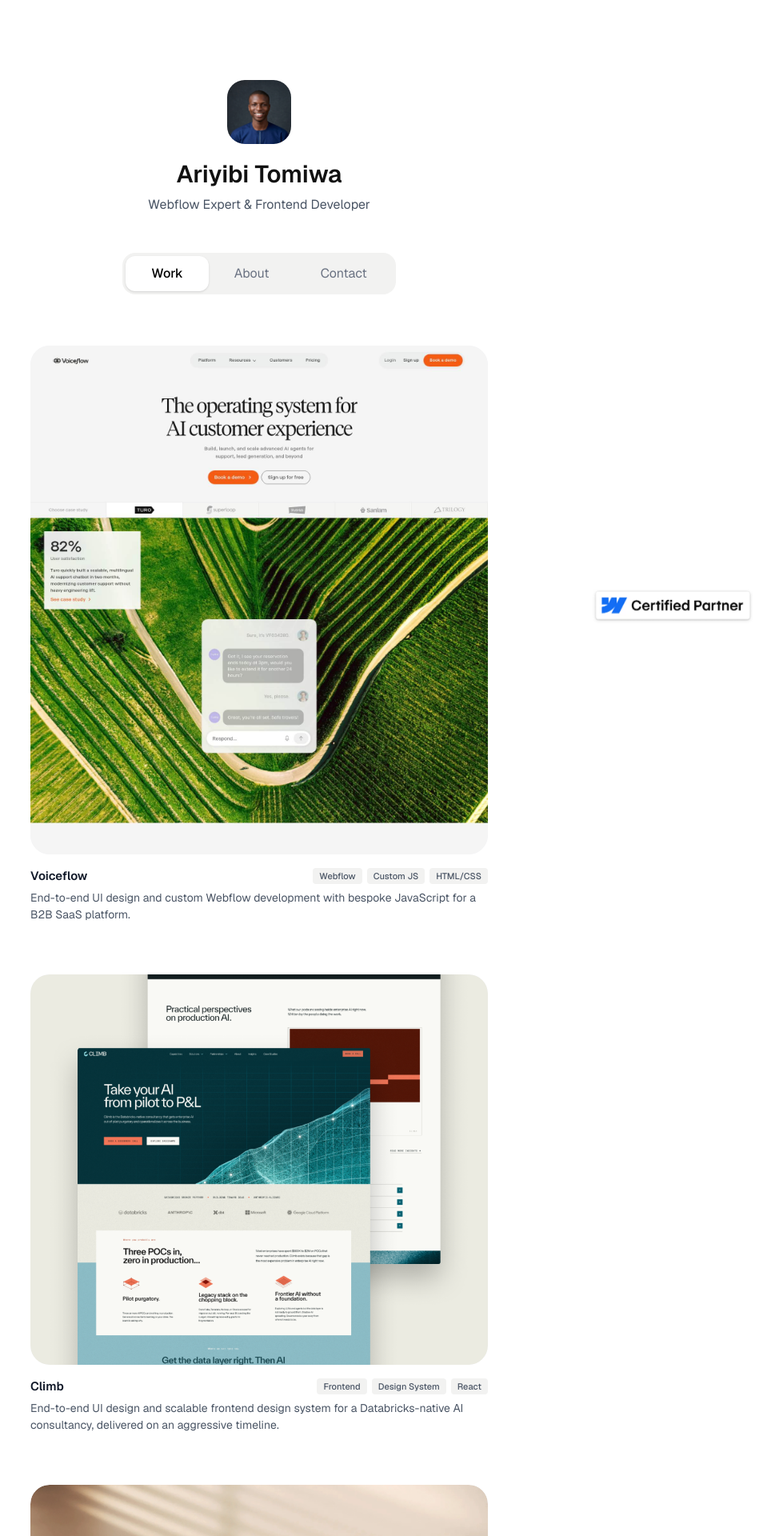
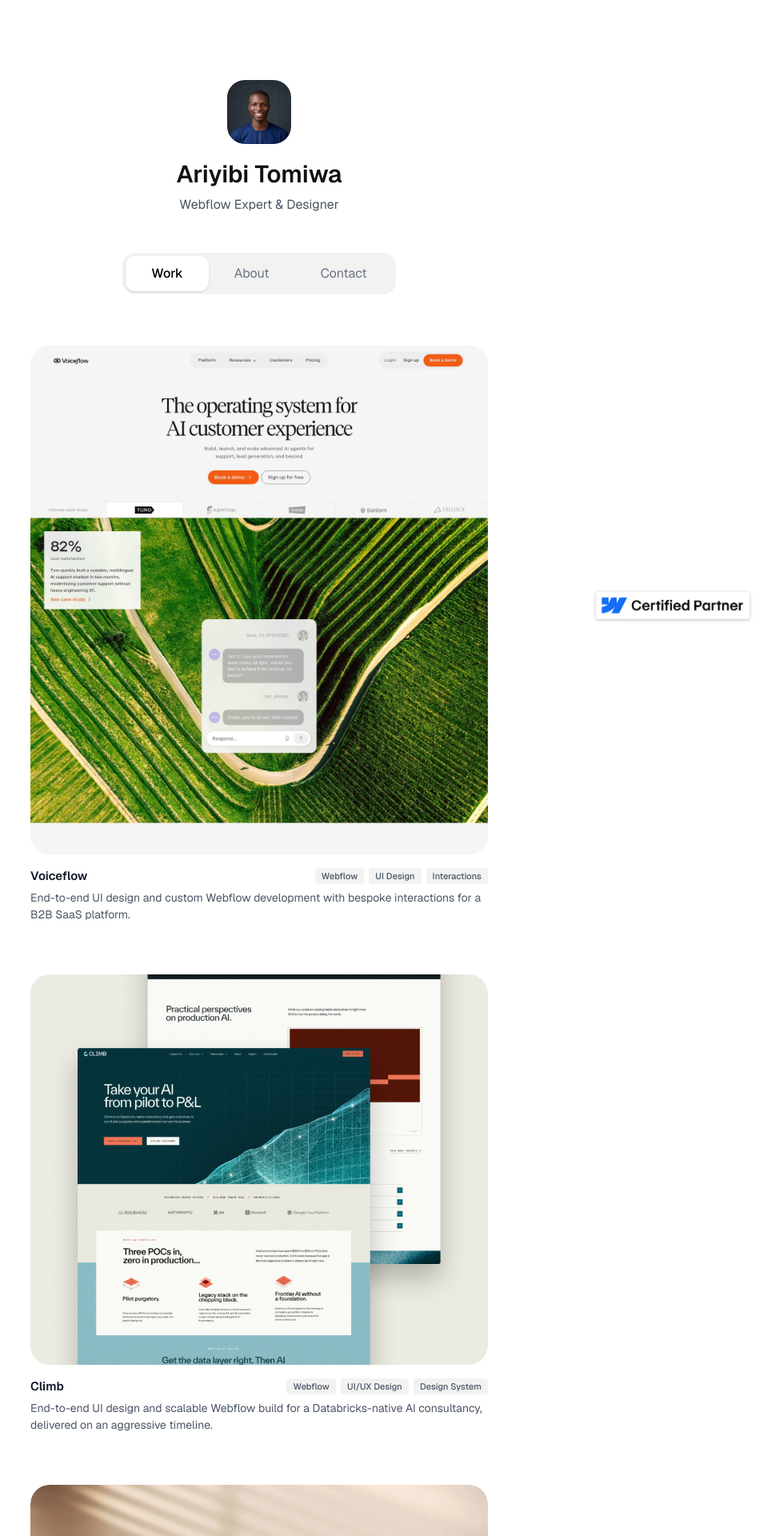
Before and after one commit to Tommyisbae/ariyibitomiwa, a React (Vite) app: page / in a window 1280 px wide. Shown: the top 1920 px of the page at 80% size, without its empty margins (316-1280 px from the left). Built offline with nearby package versions, Linux system fonts and the light colour scheme.

Commit message:
made changes

```diff
--- a/index.html
+++ b/index.html
@@ -5,21 +5,21 @@
     <meta name="viewport" content="width=device-width, initial-scale=1.0" />
 
     <!-- Primary Meta Tags -->
-    <title>Ariyibi Tomiwa | Webflow Expert & Frontend Developer</title>
-    <meta name="title" content="Ariyibi Tomiwa | Webflow Expert & Frontend Developer" />
-    <meta name="description" content="Portfolio of Ariyibi Tomiwa, Certified Webflow Partner and Frontend Developer specializing in high-performance Webflow websites, HTML, CSS, JavaScript, and React." />
+    <title>Ariyibi Tomiwa | Webflow Expert & Designer</title>
+    <meta name="title" content="Ariyibi Tomiwa | Webflow Expert & Designer" />
+    <meta name="description" content="Portfolio of Ariyibi Tomiwa, Certified Webflow Partner and Designer specializing in high-performance Webflow websites, UI/UX design, and interactions." />
 
     <!-- Open Graph / Facebook -->
     <meta property="og:type" content="website" />
-    <meta property="og:title" content="Ariyibi Tomiwa | Webflow Expert & Frontend Developer" />
-    <meta property="og:description" content="Portfolio of Ariyibi Tomiwa, Certified Webflow Partner and Frontend Developer specializing in high-performance Webflow websites, HTML, CSS, JavaScript, and React." />
+    <meta property="og:title" content="Ariyibi Tomiwa | Webflow Expert & Designer" />
+    <meta property="og:description" content="Portfolio of Ariyibi Tomiwa, Certified Webflow Partner and Designer specializing in high-performance Webflow websites, UI/UX design, and interactions." />
     <!-- You can update the content of this og:image tag with a real deployed preview image URL if preferred later -->
     <meta property="og:image" content="/3DAqiz7qgEOCNbeL8NOmlMoUg.png (1).png" />
 
     <!-- Twitter -->
     <meta property="twitter:card" content="summary_large_image" />
-    <meta property="twitter:title" content="Ariyibi Tomiwa | Webflow Expert & Frontend Developer" />
-    <meta property="twitter:description" content="Portfolio of Ariyibi Tomiwa, Certified Webflow Partner and Frontend Developer specializing in high-performance Webflow websites, HTML, CSS, JavaScript, and React." />
+    <meta property="twitter:title" content="Ariyibi Tomiwa | Webflow Expert & Designer" />
+    <meta property="twitter:description" content="Portfolio of Ariyibi Tomiwa, Certified Webflow Partner and Designer specializing in high-performance Webflow websites, UI/UX design, and interactions." />
 
     <!-- Theme Color -->
     <meta name="theme-color" content="#ffffff" />
@@ -28,18 +28,18 @@
   </head>
   <body>
     <noscript>
-      <h1>Ariyibi Tomiwa | Webflow Expert & Frontend Developer</h1>
-      <p>Webflow Expert & Frontend Developer (HTML, CSS, JavaScript, React)</p>
-      <p>For the last 3+ years, I've been obsessed with building high-performance websites and digital experiences that win you business. As a Webflow expert and frontend developer, I bring designs to life with clean semantic HTML, modern CSS, JavaScript (ES6+), and React.</p>
+      <h1>Ariyibi Tomiwa | Webflow Expert & Designer</h1>
+      <p>Webflow Expert & Designer</p>
+      <p>For the last 3+ years, I've been obsessed with building high-performance websites and digital experiences that win you business. As a Webflow expert and designer, I craft bespoke visual experiences and scalable websites that look exceptional and drive measurable growth.</p>
       <h2>Work</h2>
       <ul>
-        <li><strong>Voiceflow:</strong> End-to-end UI design and custom Webflow development with bespoke JavaScript for a B2B SaaS platform.</li>
-        <li><strong>Climb:</strong> End-to-end UI design and scalable frontend design system for a Databricks-native AI consultancy, delivered on an aggressive timeline.</li>
-        <li><strong>Intryc AI:</strong> End-to-end UI design and custom frontend engineering, delivering a high-performance web experience that drives engagement.</li>
-        <li><strong>Mono AI:</strong> From concept to live site—seamless UI/UX design and frontend development bringing clarity to complex AI workflows.</li>
+        <li><strong>Voiceflow:</strong> End-to-end UI design and custom Webflow development with bespoke interactions for a B2B SaaS platform.</li>
+        <li><strong>Climb:</strong> End-to-end UI design and scalable Webflow build for a Databricks-native AI consultancy, delivered on an aggressive timeline.</li>
+        <li><strong>Intryc AI:</strong> End-to-end UI design and high-performance Webflow execution, delivering a modern digital experience that drives engagement.</li>
+        <li><strong>Mono AI:</strong> From concept to live site—seamless UI/UX design and Webflow execution bringing clarity to complex AI workflows.</li>
         <li><strong>Tandem:</strong> Pixel-perfect web design paired with flawless Webflow execution to bridge an ambitious brand vision.</li>
         <li><strong>Cameron Gawley:</strong> Comprehensive UX design and scalable Webflow development transitioning a DTC consultant into a strategic institution.</li>
-        <li><strong>Haven Oaks:</strong> End-to-end product design and responsive frontend architecture for an accessible, trust-driven care platform.</li>
+        <li><strong>Haven Oaks:</strong> End-to-end product design and responsive Webflow architecture for an accessible, trust-driven care platform.</li>
       </ul>
       <h2>Contact</h2>
       <p>Email: ariyibitomiwa611@gmail.com</p>
@@ -47,18 +47,18 @@
     </noscript>
     <div id="root">
       <div style="display: none;">
-        <h1>Ariyibi Tomiwa | Webflow Expert & Frontend Developer</h1>
-        <p>Webflow Expert & Frontend Developer (HTML, CSS, JavaScript, React)</p>
-        <p>For the last 3+ years, I've been obsessed with building high-performance websites and digital experiences that win you business. As a Webflow expert and frontend developer, I bring designs to life with clean semantic HTML, modern CSS, JavaScript (ES6+), and React.</p>
+        <h1>Ariyibi Tomiwa | Webflow Expert & Designer</h1>
+        <p>Webflow Expert & Designer</p>
+        <p>For the last 3+ years, I've been obsessed with building high-performance websites and digital experiences that win you business. As a Webflow expert and designer, I craft bespoke visual experiences and scalable websites that look exceptional and drive measurable growth.</p>
         <h2>Work</h2>
         <ul>
-          <li><strong>Voiceflow:</strong> End-to-end UI design and custom Webflow development with bespoke JavaScript for a B2B SaaS platform.</li>
-          <li><strong>Climb:</strong> End-to-end UI design and scalable frontend design system for a Databricks-native AI consultancy, delivered on an aggressive timeline.</li>
-          <li><strong>Intryc AI:</strong> End-to-end UI design and custom frontend engineering, delivering a high-performance web experience that drives engagement.</li>
-          <li><strong>Mono AI:</strong> From concept to live site—seamless UI/UX design and frontend development bringing clarity to complex AI workflows.</li>
+          <li><strong>Voiceflow:</strong> End-to-end UI design and custom Webflow development with bespoke interactions for a B2B SaaS platform.</li>
+          <li><strong>Climb:</strong> End-to-end UI design and scalable Webflow build for a Databricks-native AI consultancy, delivered on an aggressive timeline.</li>
+          <li><strong>Intryc AI:</strong> End-to-end UI design and high-performance Webflow execution, delivering a modern digital experience that drives engagement.</li>
+          <li><strong>Mono AI:</strong> From concept to live site—seamless UI/UX design and Webflow execution bringing clarity to complex AI workflows.</li>
           <li><strong>Tandem:</strong> Pixel-perfect web design paired with flawless Webflow execution to bridge an ambitious brand vision.</li>
           <li><strong>Cameron Gawley:</strong> Comprehensive UX design and scalable Webflow development transitioning a DTC consultant into a strategic institution.</li>
-          <li><strong>Haven Oaks:</strong> End-to-end product design and responsive frontend architecture for an accessible, trust-driven care platform.</li>
+          <li><strong>Haven Oaks:</strong> End-to-end product design and responsive Webflow architecture for an accessible, trust-driven care platform.</li>
         </ul>
       </div>
     </div>
--- a/metadata.json
+++ b/metadata.json
@@ -1,6 +1,6 @@
 {
   "name": "Ariyibi Tomiwa Portfolio",
-  "description": "Portfolio of Ariyibi Tomiwa, Certified Webflow Partner and Frontend Developer specializing in Webflow, HTML, CSS, JavaScript, and React.",
+  "description": "Portfolio of Ariyibi Tomiwa, Certified Webflow Partner and Designer specializing in high-performance Webflow websites, UI/UX design, and interactions.",
   "requestFramePermissions": [],
   "majorCapabilities": []
 }
--- a/src/App.tsx
+++ b/src/App.tsx
@@ -5,32 +5,32 @@
   {
     id: 1,
     title: 'Voiceflow',
-    description: 'End-to-end UI design and custom Webflow development with bespoke JavaScript for a B2B SaaS platform.',
-    tags: ['Webflow', 'Custom JS', 'HTML/CSS'],
+    description: 'End-to-end UI design and custom Webflow development with bespoke interactions for a B2B SaaS platform.',
+    tags: ['Webflow', 'UI Design', 'Interactions'],
     coverUrl: "/voiceflowcover.jpeg",
     liveUrl: 'https://www.voiceflow.com/'
   },
   {
     id: 2,
     title: 'Climb',
-    description: 'End-to-end UI design and scalable frontend design system for a Databricks-native AI consultancy, delivered on an aggressive timeline.',
-    tags: ['Frontend', 'Design System', 'React'],
+    description: 'End-to-end UI design and scalable Webflow build for a Databricks-native AI consultancy, delivered on an aggressive timeline.',
+    tags: ['Webflow', 'UI/UX Design', 'Design System'],
     coverUrl: "/climb-cover.png",
     liveUrl: 'https://climb.ai/'
   },
   {
     id: 3,
     title: 'Intryc AI',
-    description: 'End-to-end UI design and custom frontend engineering, delivering a high-performance web experience that drives engagement.',
-    tags: ['Frontend', 'JavaScript (ES6+)', 'CSS3'],
+    description: 'End-to-end UI design and high-performance Webflow execution, delivering a modern digital experience that drives engagement.',
+    tags: ['Webflow', 'Web Design', 'Interactions'],
     coverUrl: '/0lG7iLlrMlQuKB1qJ4CddTWzo.mp4.png',
     liveUrl: 'https://www.intryc.com/'
   },
   {
     id: 4,
     title: 'Mono AI',
-    description: 'From concept to live site—seamless UI/UX design and frontend development bringing clarity to complex AI workflows.',
-    tags: ['Frontend', 'React', 'Interactions'],
+    description: 'From concept to live site—seamless UI/UX design and Webflow execution bringing clarity to complex AI workflows.',
+    tags: ['Webflow', 'UI/UX Design', 'Interactions'],
     coverUrl: '/Y43TDcqsno5M4iq5IHuxI0pTu2Y.mp4.png',
     liveUrl: 'https://mono-ai-e3cdb7.webflow.io/'
   },
@@ -38,7 +38,7 @@
     id: 5,
     title: 'Tandem',
     description: 'Pixel-perfect web design paired with flawless Webflow execution to bridge an ambitious brand vision.',
-    tags: ['Webflow', 'HTML/CSS', 'Interactions'],
+    tags: ['Webflow', 'Web Design', 'Interactions'],
     coverUrl: '/K33SR12U1IWujvZkbVkYKGAzhI.mp4.png',
     liveUrl: 'https://www.thetandemco.com/'
   },
@@ -46,15 +46,15 @@
     id: 6,
     title: 'Cameron Gawley',
     description: 'Comprehensive UX design and scalable Webflow development transitioning a DTC consultant into a strategic institution.',
-    tags: ['Webflow', 'JavaScript', 'Figma'],
+    tags: ['Webflow', 'UI/UX Design', 'Figma'],
     coverUrl: '/0lG7iLlrMlQuKB1qJ4CddTWzo.mp4 (2).png',
     liveUrl: 'https://www.camerongawley.com/'
   },
   {
     id: 7,
     title: 'Haven Oaks',
-    description: 'End-to-end product design and responsive frontend architecture for an accessible, trust-driven care platform.',
-    tags: ['Frontend', 'HTML/CSS', 'Accessibility'],
+    description: 'End-to-end product design and responsive Webflow architecture for an accessible, trust-driven care platform.',
+    tags: ['Webflow', 'Web Design', 'Accessibility'],
     coverUrl: '/0lG7iLlrMlQuKB1qJ4CddTWzo.mp4 (1).png',
     liveUrl: 'https://www.havenoakscareservices.com/'
   }
@@ -102,7 +102,7 @@
           </div>
           <h1 className="text-3xl font-semibold mb-2">Ariyibi Tomiwa</h1>
           <div className="flex items-center text-gray-600">
-            <span>Webflow Expert & Frontend Developer</span>
+            <span>Webflow Expert & Designer</span>
           </div>
         </section>
 
@@ -161,10 +161,10 @@
               <div className="space-y-4">
                 <h3 className="text-[12px] font-medium text-[#A0A0A0] uppercase tracking-wider mb-2">Summary</h3>
                 <p>
-                  For the last 3+ years, I've been obsessed with building high-performance websites and digital experiences that win you business. As a Webflow expert and frontend developer, I bring designs to life with clean semantic HTML, modern CSS, JavaScript (ES6+), and React.
+                  For the last 3+ years, I've been obsessed with building high-performance websites and digital experiences that win you business. As a Webflow expert and designer, I craft bespoke visual experiences and scalable websites that look exceptional and drive measurable growth.
                 </p>
                 <p>
-                  I bridge the gap between creative visual design (Figma) and flawless technical execution. Whether building custom Webflow architectures with Client-First standards or engineering responsive frontend web applications with clean code, I turn slow, clunky websites into fast, strategic experiences that convert clicks into customers. I work fully remotely, partnering with ambitious brands worldwide.
+                  I bridge the gap between thoughtful product design (Figma) and flawless Webflow execution. Building custom Webflow architectures with Client-First standards and polished animations, I turn slow, clunky websites into fast, strategic experiences that convert clicks into customers. I work fully remotely, partnering with ambitious brands worldwide.
                 </p>
                 <div className="pt-2 flex items-center gap-4">
                   <a href="https://www.linkedin.com/in/ariyibi-tomiwa-668219212" target="_blank" rel="noreferrer" className="flex items-center gap-2 px-3 py-1.5 bg-[#F2F2F1] hover:bg-[#E5E5E4] transition-colors rounded-[8px] text-[14px] text-black font-medium">
@@ -187,21 +187,21 @@
                     </p>
                   </div>
                   <div className="bg-[#F8F8F7] border border-[#EAEAE8] p-4 rounded-[12px]">
-                    <span className="text-[13px] font-semibold text-gray-900 block mb-1">Frontend Engineering</span>
+                    <span className="text-[13px] font-semibold text-gray-900 block mb-1">UI/UX & Web Design</span>
                     <p className="text-[13px] text-gray-600 leading-normal">
-                      HTML5, Modern CSS / Tailwind CSS, JavaScript (ES6+), React. Clean semantic code, responsive layouts, web performance.
+                      Figma, visual design systems, wireframing, high-fidelity prototypes, brand identity, user-centric interfaces.
                     </p>
                   </div>
                   <div className="bg-[#F8F8F7] border border-[#EAEAE8] p-4 rounded-[12px]">
                     <span className="text-[13px] font-semibold text-gray-900 block mb-1">Interactions & Animation</span>
                     <p className="text-[13px] text-gray-600 leading-normal">
-                      GreenSock (GSAP), Framer Motion, custom scroll interactions, fluid page transitions, micro-interactions.
+                      Webflow interactions, custom micro-interactions, smooth scroll experiences, fluid page transitions, GreenSock (GSAP).
                     </p>
                   </div>
                   <div className="bg-[#F8F8F7] border border-[#EAEAE8] p-4 rounded-[12px]">
                     <span className="text-[13px] font-semibold text-gray-900 block mb-1">Tools & Integrations</span>
                     <p className="text-[13px] text-gray-600 leading-normal">
-                      Figma, Wized, Xano, Memberstack, REST API integrations, Git/GitHub, Framer.
+                      Figma, Relume, Client-First, Wized, Memberstack, Webflow Apps, custom embeds.
                     </p>
                   </div>
                 </div>
@@ -210,7 +210,7 @@
               <div className="space-y-4">
                 <h3 className="text-[12px] font-medium text-[#A0A0A0] uppercase tracking-wider mb-2">Experience</h3>
                 <p>
-                  I recently worked with AssetIntel, a US-based infrastructure asset management firm, to engineer robust and scalable web solutions. Prior to that, as a Web Developer at Brandsmits and Murals.ng, I designed and developed high-performance Webflow sites and custom frontend integrations across diverse industries. Throughout my workflow, I specialize in converting complex Figma designs into pixel-perfect architecture using Finsweet's Client First system and custom frontend logic.
+                  I recently worked with AssetIntel, a US-based infrastructure asset management firm, to build robust and scalable web experiences. Prior to that, as a Webflow Designer & Developer at Brandsmits and Murals.ng, I designed and developed high-performance Webflow sites across diverse industries. Throughout my workflow, I specialize in converting complex Figma designs into pixel-perfect Webflow architecture using Finsweet's Client-First system and engaging micro-interactions.
                 </p>
               </div>
 
```
